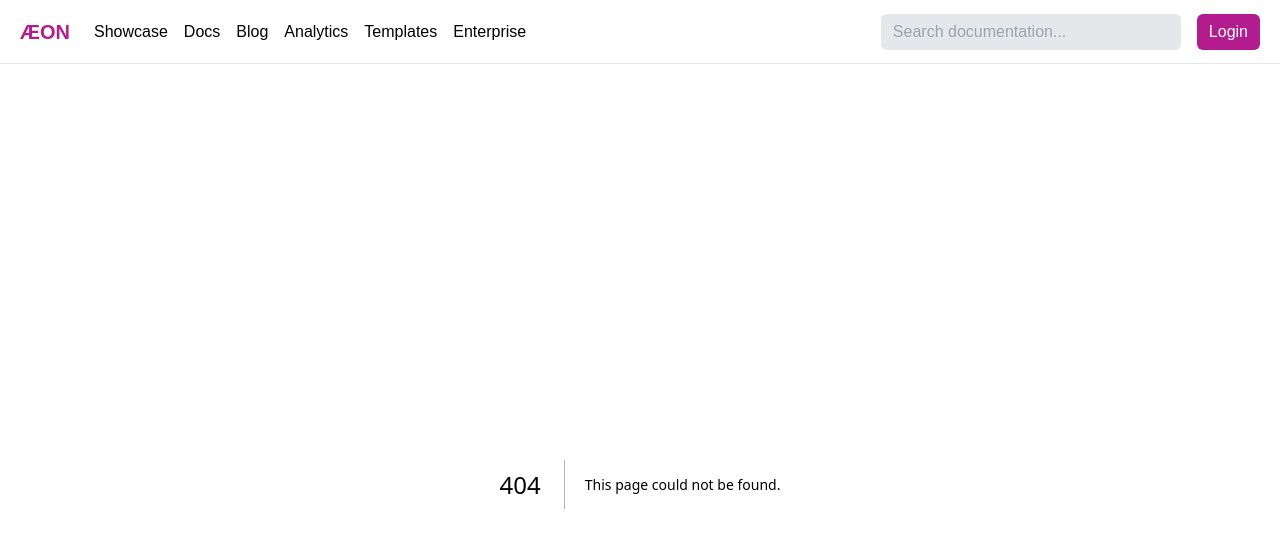
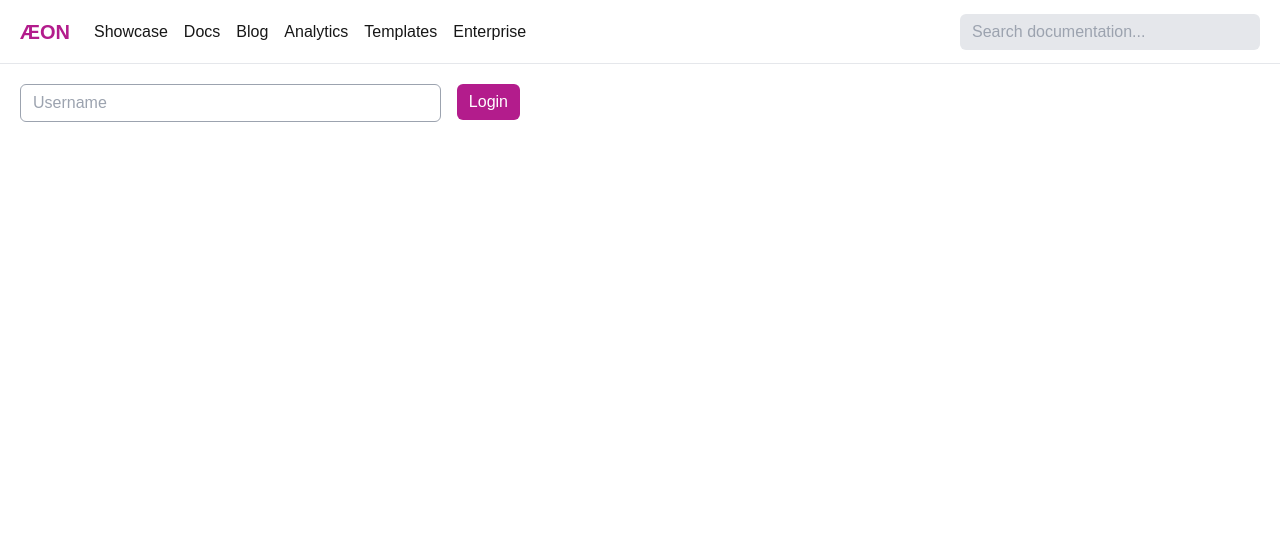
Before and after one commit to hanafiothman/aeon-bank-assessment, a Next.js app: page /login in a window 1280 px wide. Before the commit this address had no page. Shown: the top 548 px of the page. Built offline with nearby package versions, Linux system fonts and the light colour scheme.

Commit message:
Implement login page and the mock API

```diff
--- /dev/null
+++ b/app/api/login/helper.ts
@@ -0,0 +1,25 @@
+export const generateMockJWT = (username: string): string => {
+  const header = {
+    alg: 'HS256',
+    typ: 'JWT'
+  };
+
+  const payload = {
+    sub: '1234567890',
+    name: username,
+    iat: Math.floor(Date.now() / 1000)
+  };
+
+  const encode = (obj: object): string => {
+    return Buffer.from(JSON.stringify(obj)).toString('base64url');
+  };
+
+	const encodedHeader = encode(header);
+	const encodedPayload = encode(payload);
+
+  const mockSignature = 'mockSignature';
+
+  const jwt = `${encodedHeader}.${encodedPayload}.${mockSignature}`;
+
+  return jwt;
+}
--- /dev/null
+++ b/app/api/login/route.ts
@@ -0,0 +1,48 @@
+import { generateMockJWT } from './helper';
+
+export interface LoginResponse {
+	success: boolean;
+	message: string;
+	data: {
+		username: string;
+		token: string;
+	}
+};
+
+export async function POST(req: Request): Promise<Response> {
+	try {
+		const { username, password } = await req.json();
+
+		if (!username || !password) {
+			return new Response(
+				JSON.stringify({
+					success: false,
+					message: 'Username or password is missing',
+					data: null,
+				}),
+				{
+					status: 422,
+					headers: { 'Content-Type': 'application/json' }
+				}
+			);
+		}
+
+		return new Response(
+			JSON.stringify({
+				success: true,
+				message: 'Login successful',
+				data: {
+					username: username,
+					token: generateMockJWT(username)
+				}
+			} as LoginResponse),
+			{
+				status: 200,
+				headers: { 'Content-Type': 'application/json' }
+			}
+		);
+
+		} catch (error) {
+			throw error;
+		}
+  }
--- /dev/null
+++ b/app/api/secure-word/route.ts
@@ -0,0 +1,37 @@
+import secureWords from '../../lib/secure-words';
+
+export interface GetSecureWordResponse {
+	success: boolean;
+	message: string;
+	data: {
+		username: string;
+		secureWord: string;
+	}
+};
+
+export async function GET(req: Request): Promise<Response> {
+  try {
+		const { searchParams } = new URL(req.url);
+		const username = searchParams.get('username');
+
+		const secureWord: string = secureWords[Math.floor(Math.random() * secureWords.length)];
+
+		return new Response(
+			JSON.stringify({
+				success: true,
+				message: 'Get secure word successful',
+				data: {
+					username: username,
+					secureWord: secureWord
+				}
+			} as GetSecureWordResponse),
+			{
+				status: 200,
+				headers: { 'Content-Type': 'application/json' }
+			}
+		);
+
+	} catch (error) {
+		throw error;
+	}
+}
--- /dev/null
+++ b/app/components/Button.tsx
@@ -0,0 +1,16 @@
+import { ButtonHTMLAttributes } from 'react';
+import { twMerge } from 'tailwind-merge';
+
+export default function Button({ children, className, disabled, ...rest }: ButtonHTMLAttributes<HTMLButtonElement>) {
+	const baseClasses = 'bg-primary rounded-md text-white px-md py-2xs text-sm md:text-base disabled:opacity-50';
+
+	return (
+		<button
+			className={twMerge(baseClasses, className)}
+			disabled={disabled}
+			{...rest}
+		>
+			{ children }
+		</button>
+	);
+}
--- a/app/components/Navbar.tsx
+++ b/app/components/Navbar.tsx
@@ -5,10 +5,16 @@ import { useEffect, useRef, useState } from 'react';
 import { GrClose, GrSearch, GrMenu } from 'react-icons/gr';
 import NavbarSearch from './NavbarSearch';
 import AppTitle from './AppTitle';
+import { usePathname } from 'next/navigation';
+import Button from './Button';
 
 export default function Navbar() {
+  const [isLoggedIn, setLoggedIn] = useState<boolean>(false);
+
 	const [isMobileMenuDisplayed, setMobileMenuDisplayed] = useState<boolean>(false);
 	const [isSearchbarDisplayed, setSearchbarDisplayed] = useState<boolean>(false);
+
+  const pathname = usePathname();
 
 	const mobileMenuRef = useRef<HTMLDivElement>(null);
 
@@ -45,6 +51,11 @@ export default function Navbar() {
 		}
 	}
 
+  const logout = () => {
+    localStorage.clear();
+    window.location.href = '/login';
+  }
+
 	useEffect(() => {
 		if (isMobileMenuDisplayed) {
 			document.addEventListener('mousedown', handleClickOutside);
@@ -58,6 +69,14 @@ export default function Navbar() {
 	// eslint-disable-next-line react-hooks/exhaustive-deps
 	}, [isMobileMenuDisplayed]);
 
+  useEffect(() => {
+    const storedUser = localStorage.getItem('user');
+    if (storedUser) {
+      const user = JSON.parse(storedUser);
+      setLoggedIn(user.token);
+    }
+  }, []);
+
   return (
 		<nav className="flex h-[64px]">
 			<div className="flex items-center h-full border-b w-full px-xl py-md">
@@ -65,6 +84,8 @@ export default function Navbar() {
 					<AppTitle />
 				</div>
 
+        { !isLoggedIn ?
+        <>
           <div className="hidden md:flex ml-2xl mr-xl">
             {navbarLinks.map((link, idx) =>
               <Link key={idx} href={link.href} className="mr-lg">
@@ -83,18 +104,31 @@ export default function Navbar() {
           >
             <GrMenu />
           </button>
+        </>
+        :
+        null }
 
+        { pathname !== '/login' ?
+          !isLoggedIn ?
 				  <a
             className="ml-auto md:ml-lg bg-primary rounded-md text-white px-md py-2xs text-sm md:text-base"
             href={'/login'}
           >
             Login
           </a>
+          :
+          <Button
+            className="ml-auto"
+            onClick={() => logout()}
+          >
+            Logout
+          </Button>
+        : null }
 			</div>
 
 			<div
 				ref={mobileMenuRef}
-				className={`md:hidden absolute left-0 h-full bg-white border shadow-lg transition-transform duration-300 ${isMobileMenuDisplayed ? 'translate-x-0' : '-translate-x-full'} w-[300px]`}
+				className={`md:hidden absolute left-0 z-50 h-full bg-white border shadow-lg transition-transform duration-300 ${isMobileMenuDisplayed ? 'translate-x-0' : '-translate-x-full'} w-[300px]`}
 			>
 				<div className="py-lg px-lg border-b">
 					<div className="flex items-center">
--- /dev/null
+++ b/app/components/TextInput.tsx
@@ -0,0 +1,44 @@
+import { HTMLAttributes, InputHTMLAttributes, useState } from 'react';
+import { BsEye, BsEyeSlash } from 'react-icons/bs';
+import { twMerge } from 'tailwind-merge';
+
+interface TextInputProps extends InputHTMLAttributes<HTMLInputElement> {
+	error?: boolean;
+	errorMessage?: string;
+	containerProps?: HTMLAttributes<HTMLDivElement>;
+	isPassword?: boolean;
+}
+
+export default function TextInput({ error, errorMessage, className, containerProps, isPassword, type, ...rest }: TextInputProps) {
+	const [isShowPassword, setShowPassword] = useState<boolean>(false);
+
+	const baseClasses = `border ${error ? 'border-red-500' : 'border-gray-400'} px-md py-2xs text-sm md:text-base rounded-md w-full`;
+
+	return (
+		<div
+			{...containerProps}
+			className={twMerge('relative', containerProps?.className)}
+		>
+			<input
+				className={twMerge(baseClasses, className)}
+				type={isPassword ? isShowPassword ? 'text' : 'password' : type}
+				{...rest}
+			/>
+			{ error && errorMessage ?
+			<div className="text-red-500 mt-2xs text-sm">
+				{errorMessage}
+			</div>
+			: null }
+
+			{ isPassword ?
+			<button
+				type="button"
+				className="absolute right-md top-sm"
+				onClick={() => setShowPassword(!isShowPassword)}
+			>
+				{isShowPassword ? <BsEye /> : <BsEyeSlash />}
+			</button>
+			: null }
+		</div>
+	);
+}
--- /dev/null
+++ b/app/lib/secure-words.ts
@@ -0,0 +1,54 @@
+const secureWords = [
+  'patent',
+	'bottle',
+	'scream',
+	'organisation',
+	'lamb',
+	'damage',
+	'defendant',
+	'undermine',
+	'pupil',
+	'necklace',
+	'break',
+	'neighbour',
+	'paragraph',
+	'plaster',
+	'demand',
+	'tree',
+	'ego',
+	'precede',
+	'dirty',
+	'lie',
+	'bride',
+	'decorative',
+	'margin',
+	'abundant',
+	'absorption',
+	'squeeze',
+	'satisfaction',
+	'flash',
+	'dividend',
+	'citizen',
+	'liability',
+	'traction',
+	'lost',
+	'exposure',
+	'lick',
+	'mechanism',
+	'robot',
+	'breathe',
+	'appetite',
+	'musical',
+	'quaint',
+	'nationalist',
+	'trouble',
+	'owl',
+	'justice',
+	'inappropriate',
+	'plain',
+	'preference',
+	'king',
+	'rumor'
+];
+
+export default secureWords;
--- /dev/null
+++ b/app/login/LoginForm.tsx
@@ -0,0 +1,152 @@
+'use client';
+
+import { useFormik } from 'formik';
+import { FormEvent, useState } from 'react';
+import { object, string } from 'yup';
+import TextInput from '../components/TextInput';
+import Button from '../components/Button';
+import { GetSecureWordResponse } from '../api/secure-word/route';
+import { LoginResponse } from '../api/login/route';
+
+interface LoginInput {
+	username: string;
+	password: string;
+}
+
+export default function LoginForm() {
+	const [loginStep, setLoginStep] = useState<number>(0);
+	const [secureWord, setSecureWord] = useState<string>('');
+
+	const { values, handleChange, handleSubmit, errors, resetForm } = useFormik({
+    initialValues: {
+      username: '',
+			password: ''
+    },
+    onSubmit: async (values: LoginInput) => {
+			if (loginStep === 0) {
+				fetchSecureWord(values.username);
+			} else if (loginStep === 2) {
+				login(values.username, values.password);
+			}
+    },
+    validationSchema: loginStep === 2 ?
+			object({
+      	username: string().required('Username is required'),
+				password: string().required('Password is required')
+    	})
+			:
+			object({
+      	username: string().required('Username is required'),
+    	})
+  });
+
+	const fetchSecureWord = async (username: string) => {
+		const response = await fetch(`/api/secure-word?username=${username}`);
+
+		if (!response.ok) {
+			alert('Something went wrong');
+		}
+
+		const resJson: GetSecureWordResponse = await response.json();
+		setSecureWord(resJson.data.secureWord);
+		setLoginStep(loginStep + 1);
+	}
+
+	const login = async (username: string, password: string) => {
+		const response = await fetch('/api/login', {
+			method: 'POST',
+			headers: {
+				'Content-Type': 'application/json',
+				Accept: 'application/json'
+			},
+			body: JSON.stringify({
+				username: username,
+				password: password
+			})
+		});
+
+		if (!response.ok) {
+			alert('Something went wrong');
+		}
+
+		const resJson: LoginResponse = await response.json();
+		localStorage.setItem('user', JSON.stringify(resJson.data));
+		window.location.href = '/';
+	}
+
+	const submitForm = (e: FormEvent) => {
+    e.preventDefault();
+		handleSubmit();
+  };
+
+	return (
+		loginStep === 1 ?
+		<>
+			<div className="text-xl mb-lg">
+				Hello, {values.username}! <br/>
+				Is your secure word <b>{secureWord}</b>?
+			</div>
+			<div className="flex items-center">
+				<Button
+					onClick={() => setLoginStep(loginStep + 1)}
+				>
+					Yes, next
+				</Button>
+				<Button
+					className="ml-lg border border-primary bg-white text-primary"
+					onClick={() => setLoginStep(loginStep - 1)}
+				>
+					No, go back
+				</Button>
+			</div>
+		</>
+		:
+		<form className="flex flex-col sm:flex-row items-start w-full sm:w-[500px]" onSubmit={submitForm}>
+			{ loginStep === 2 ?
+			<TextInput
+				value={values.password}
+				name={'password'}
+				placeholder={'Enter your password'}
+				onChange={handleChange}
+				error={Boolean(errors.password)}
+				errorMessage={errors.password}
+				containerProps={{
+					className: 'w-full'
+				}}
+				isPassword
+			/>
+			:
+			<TextInput
+				value={values.username}
+				name={'username'}
+				placeholder={'Username'}
+				onChange={handleChange}
+				error={Boolean(errors.username)}
+				errorMessage={errors.username}
+				containerProps={{
+					className: 'w-full'
+				}}
+			/>
+			}
+			<Button
+				type={'submit'}
+				disabled={Boolean(errors.username)}
+				className="w-full mt-sm sm:w-auto sm:mt-0 sm:ml-lg"
+			>
+				Login
+			</Button>
+			{ loginStep === 2 ?
+			<Button
+				type="button"
+				className="w-full mt-sm sm:w-auto sm:mt-0 sm:ml-lg border border-primary bg-white text-primary"
+				onClick={() => {
+					resetForm();
+					setLoginStep(0);
+				}}
+			>
+				Cancel
+			</Button>
+			: null }
+		</form>
+	);
+}
--- /dev/null
+++ b/app/login/page.tsx
@@ -0,0 +1,8 @@
+
+import LoginForm from './LoginForm';
+
+export default function LoginPage() {
+	return (
+		<LoginForm />
+	);
+}
--- a/package.json
+++ b/package.json
@@ -9,10 +9,13 @@
     "lint": "next lint"
   },
   "dependencies": {
+    "formik": "^2.4.6",
     "next": "15.1.0",
     "react": "^19.0.0",
     "react-dom": "^19.0.0",
-    "react-icons": "^5.4.0"
+    "react-icons": "^5.4.0",
+    "tailwind-merge": "^2.5.5",
+    "yup": "^1.6.0"
   },
   "devDependencies": {
     "@eslint/eslintrc": "^3",
```
Also changed, not shown: 1 other file (tests, documents, lock files or other folders). Lines whose indentation alone changed are shown as unchanged.
